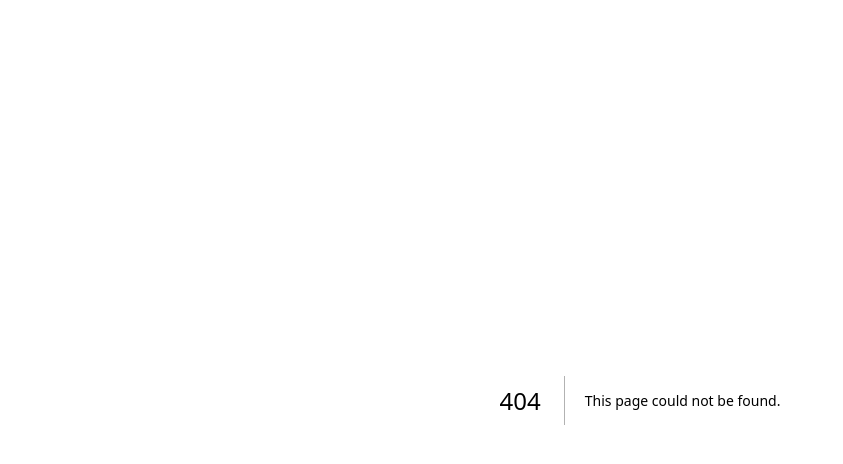
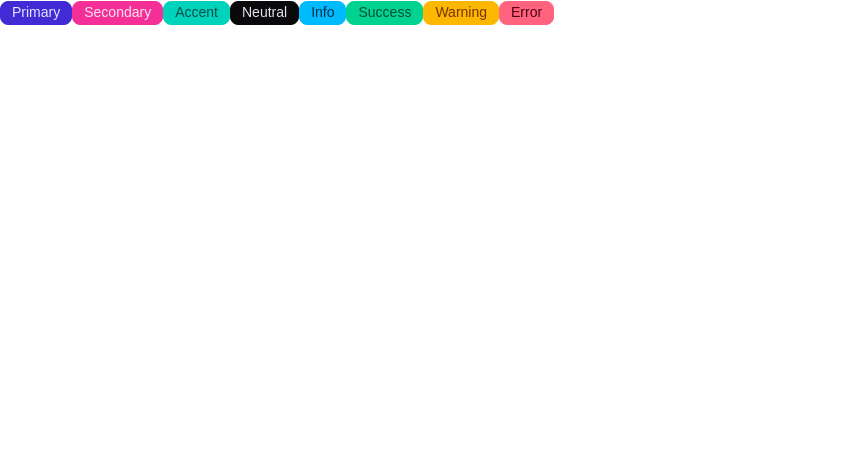
Before and after one commit to abdullah-alsaba/Practice-Next-JS, a Next.js app: page /Badge in a window 1280 px wide. Before the commit this address had no page. Shown: the top 464 px of the page, without its empty margins (0-843 px from the left). Built offline with nearby package versions, Linux system fonts and the light colour scheme.

Commit message:
Add Badge

```diff
--- /dev/null
+++ b/src/app/Badge/page.jsx
@@ -0,0 +1,18 @@
+import React from "react";
+
+const page = () => {
+  return (
+    <div>
+      <div className="badge badge-primary">Primary</div>
+      <div className="badge badge-secondary">Secondary</div>
+      <div className="badge badge-accent">Accent</div>
+      <div className="badge badge-neutral">Neutral</div>
+      <div className="badge badge-info">Info</div>
+      <div className="badge badge-success">Success</div>
+      <div className="badge badge-warning">Warning</div>
+      <div className="badge badge-error">Error</div>
+    </div>
+  );
+};
+
+export default page;
```
